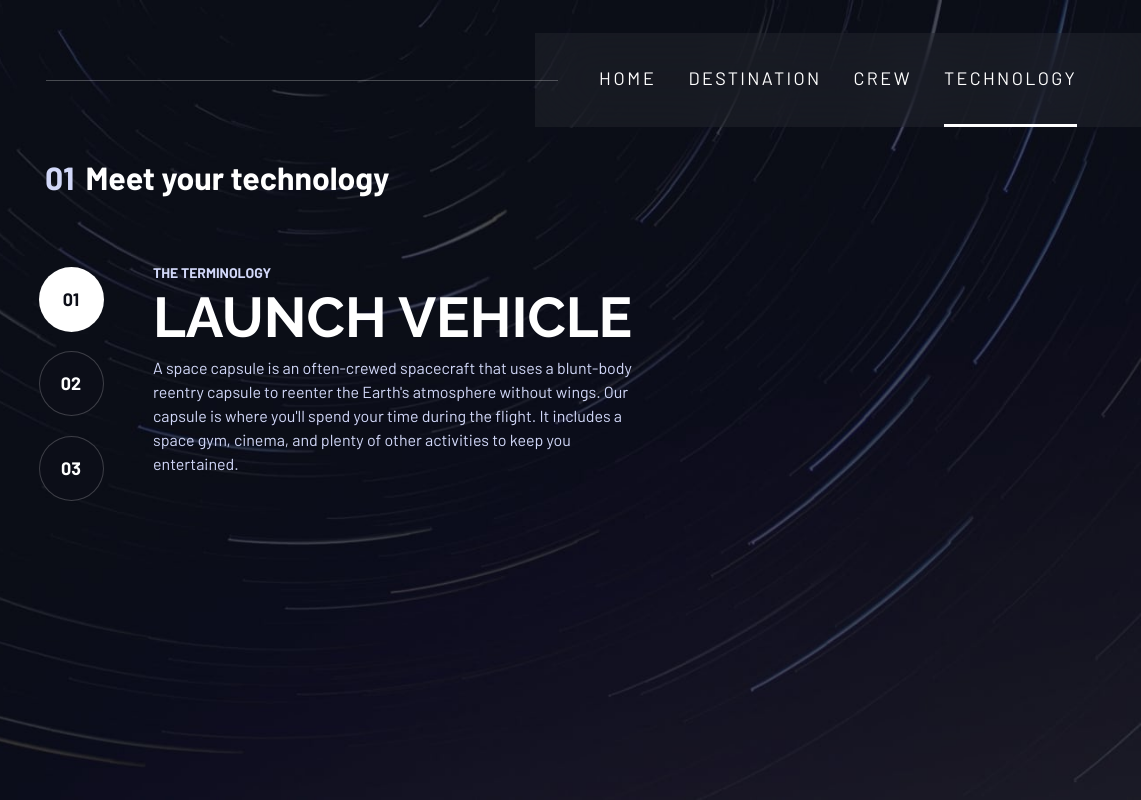
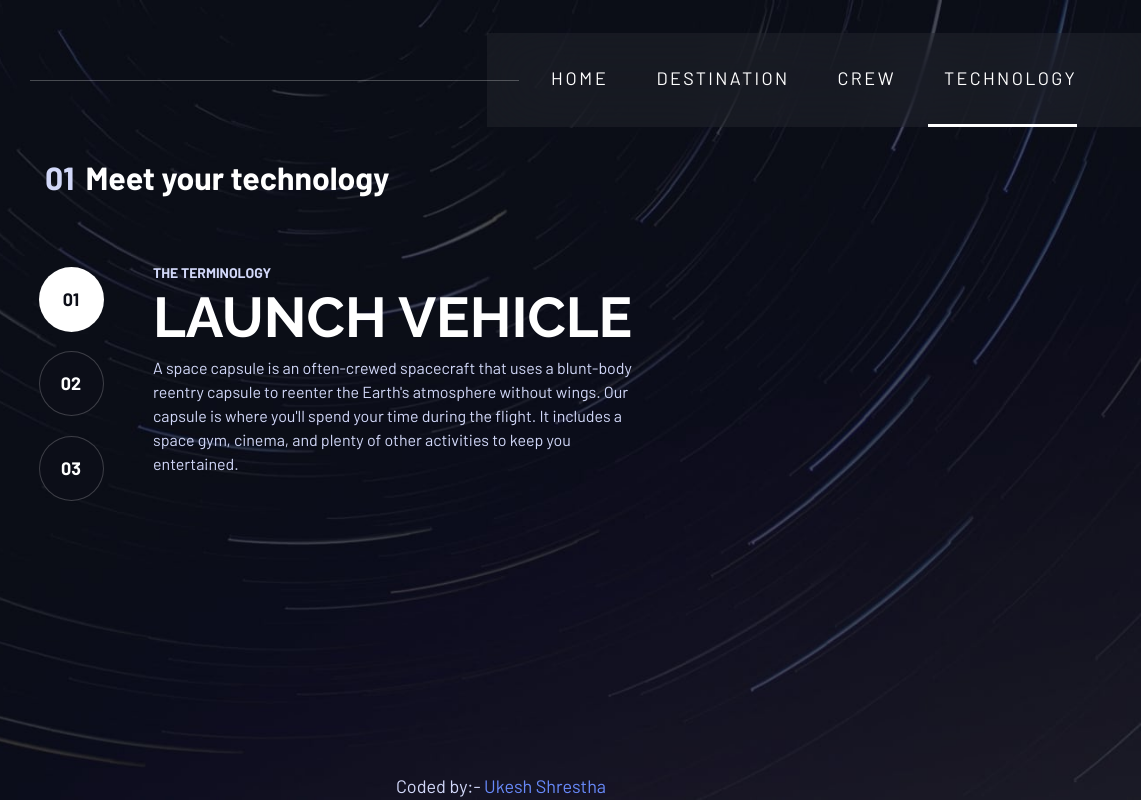
Before and after one commit to Ukesh-dev/Space-Travels, a website: page technology.html in a window 1280 px wide. Shown: the full height of the page, 139-1280 px from the left. Drawn offline with nearby package versions, Linux system fonts and the light colour scheme; files that its build step writes are made by us from their sources; no server answers; a web font is replaced by a local one.

Commit message:
Fixing the loose ends

```diff
--- a/app/scss/layout/header.scss
+++ b/app/scss/layout/header.scss
@@ -105,10 +105,13 @@
       }
     }
       > * + * {
-        margin-left: 2rem;
+       padding-left: 1rem;
       }
     }
     @include breakpoint(large) {
+      > * + * {
+        margin-left: 2rem;
+      }
       li {
         white-space: nowrap;
       }
--- a/technology.html
+++ b/technology.html
@@ -108,5 +108,19 @@
         </p>
       </article>
     </main>
-  </body>
+    <footer
+      style="
+        position: absolute;
+        bottom: 0;
+        left: 50%;
+        transform: translateX(-50%);
+      "
+    >
+      <span class="text-accent">
+        Coded by:-
+        <a href="#" style="color: rgb(104, 138, 250); text-decoration: none"
+          >Ukesh Shrestha</a
+        >
+      </span>
+    </footer>  </body>
 </html>
```
Also changed, not shown: crew.html (+15 -0 lines), destination.html (+15 -1 lines), index.html (+16 -0 lines).
